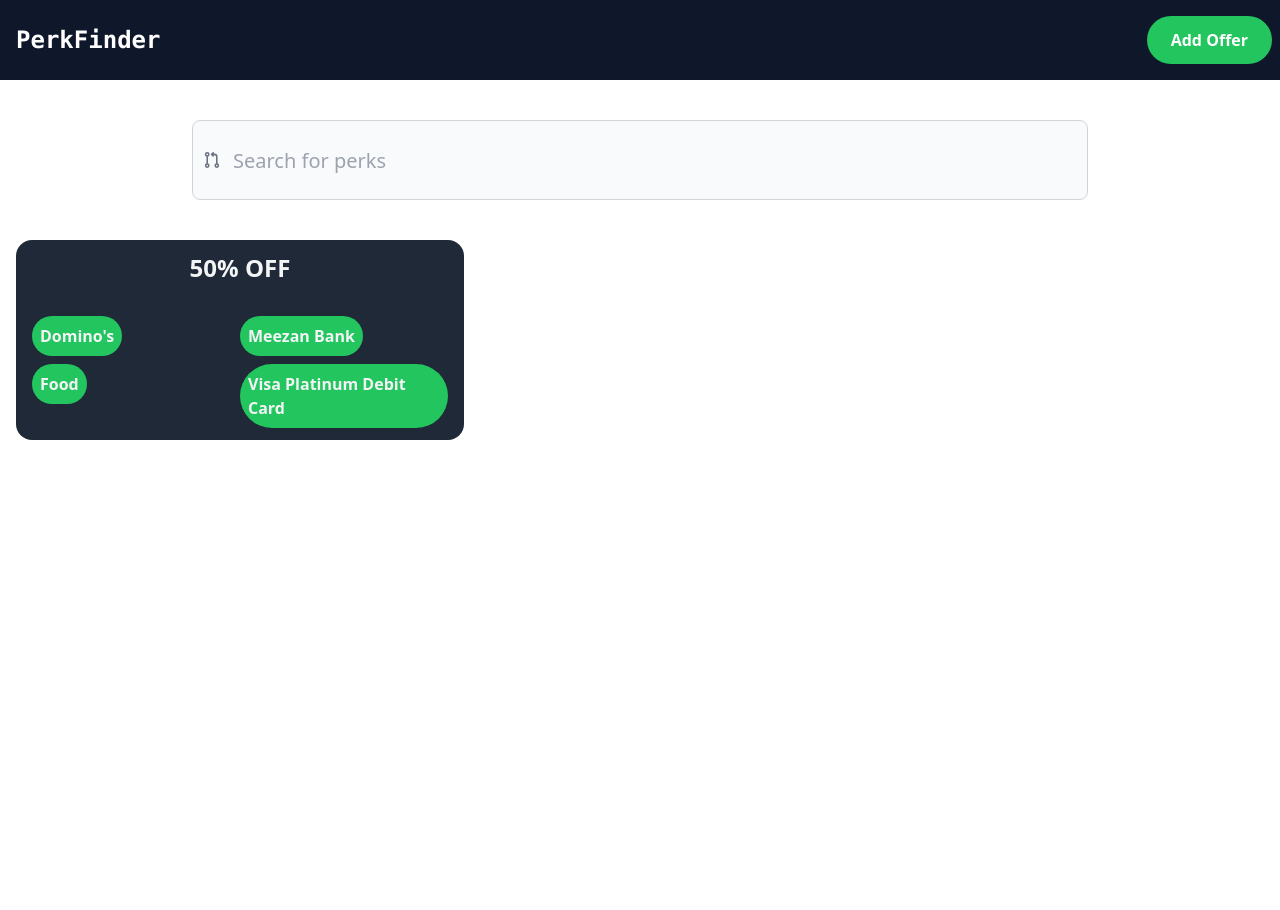
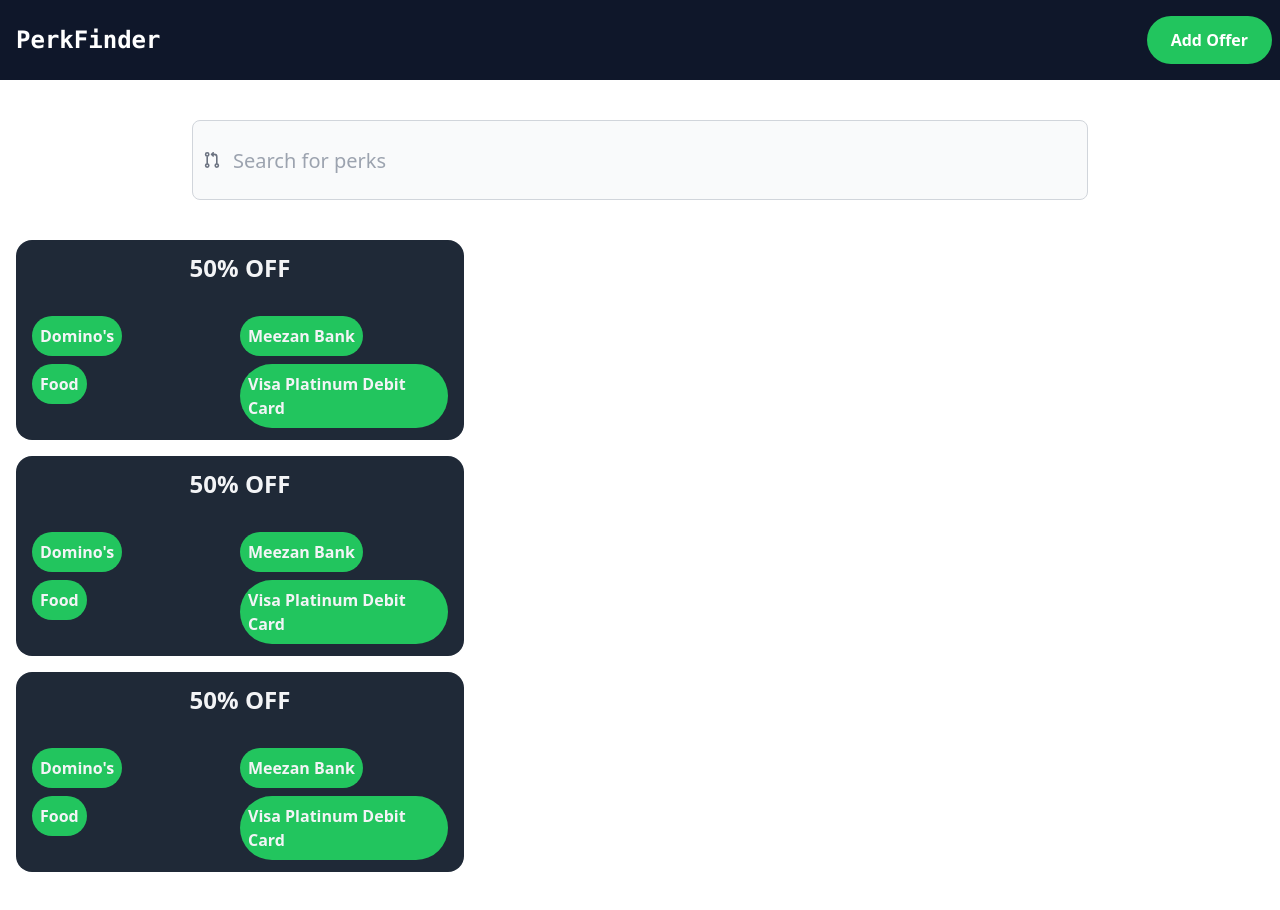
Before and after one commit to m-ahsan1/perk-finder, a React (Create React App) app: page / in a window 1280 px wide. Shown: the top 910 px of the page. Built offline with nearby package versions, Linux system fonts and the light colour scheme.

Commit message:
add filter perks

```diff
--- a/src/MainPage.js
+++ b/src/MainPage.js
@@ -1,7 +1,52 @@
 import React from "react";
 import PerkCard from "./components/PerkCard";
 
+const perkData = [
+  {
+    id: 1,
+    name: "Perk 1",
+    description: "This is perk 1",
+    discount: 10,
+    brand: "Brand 1",
+    card: "Card 1",
+    bank: "Bank 1",
+  },
+  {
+    id: 2,
+    name: "Perk 2",
+    description: "This is perk 2",
+    discount: 20,
+    brand: "Brand 2",
+    card: "Card 2",
+    bank: "Bank 2",
+  },
+  {
+    id: 3,
+    name: "Perk 3",
+    description: "This is perk 3",
+    discount: 15,
+    brand: "Brand 3",
+    card: "Card 3",
+    bank: "Bank 3",
+  },
+
+];
+
+
+
 function MainPage() {
+
+  const [searchTerm, setSearchTerm] = React.useState("");
+
+  const filteredPerks = perkData.filter((perk) =>
+    perk.card.toLowerCase().includes(searchTerm.toLowerCase())
+  );
+
+  const handleSearch = (event) => {
+    setSearchTerm(event.target.value);
+  };
+
+  // Rest of the code...
   return (
     <div className="w-full h-screen">
       <form class="flex items-center lg:max-w-4xl md:max-w-2xl max-w-sm mx-auto my-10">
@@ -31,12 +76,24 @@
             id="simple-search"
             class="h-[50px] sm:h-[80px] bg-gray-50 border border-gray-300 text-gray-900 text-xl rounded-lg focus:ring-blue-500 focus:border-blue-500 block w-full ps-10 p-2.5  dark:bg-gray-700 dark:border-gray-600 dark:placeholder-gray-400 dark:text-white dark:focus:ring-blue-500 dark:focus:border-blue-500"
             placeholder="Search for perks"
+            onChange={handleSearch}
             required
           />
         </div>
       </form>
 
-      <PerkCard />
+     {filteredPerks.map((perk) => (
+        <PerkCard
+          key={perk.id}
+          name={perk.name}
+          description={perk.description}
+          discount={perk.discount}
+          brand={perk.brand}
+          card={perk.card}
+          bank={perk.bank}
+        />
+      )
+     )}
     </div>
   );
 }
```
